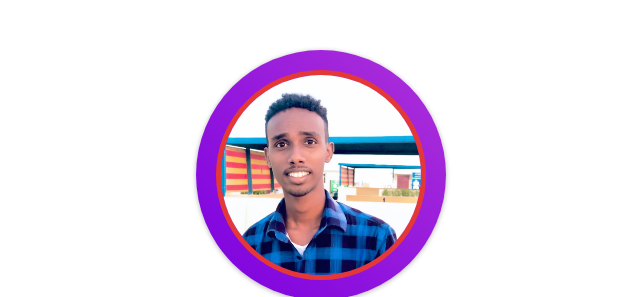
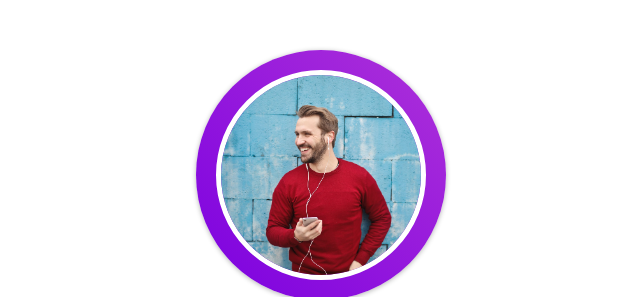
Before and after one commit to ahmedabukar01/profile-card, a plain HTML site: page index.html in a window 1280 px wide. Shown: the top 297 px of the page, without its empty margins (319-959 px from the left). Drawn offline with Linux system fonts and the light colour scheme.

Commit message:
initial commit

```diff
--- a/index.html
+++ b/index.html
@@ -11,7 +11,7 @@
     <div class="container">
         <div class="wrapper">
             <a href="#">
-                <img src="img/ahmed.jpg">
+                <img src="img/profile.jpeg">
             </a>
 
             <div class="text">
--- a/style.css
+++ b/style.css
@@ -30,7 +30,7 @@ body{
     display:block;
     height:200px;
     width:200px;
-    border:5px solid #e43838;
+    border:5px solid #fff;
     object-fit: cover;
     margin:20px auto;
     transition: all 0.3s ease;
```
Also changed, not shown: img/ahmed.jpg (deleted), img/profile.jpeg (added).
